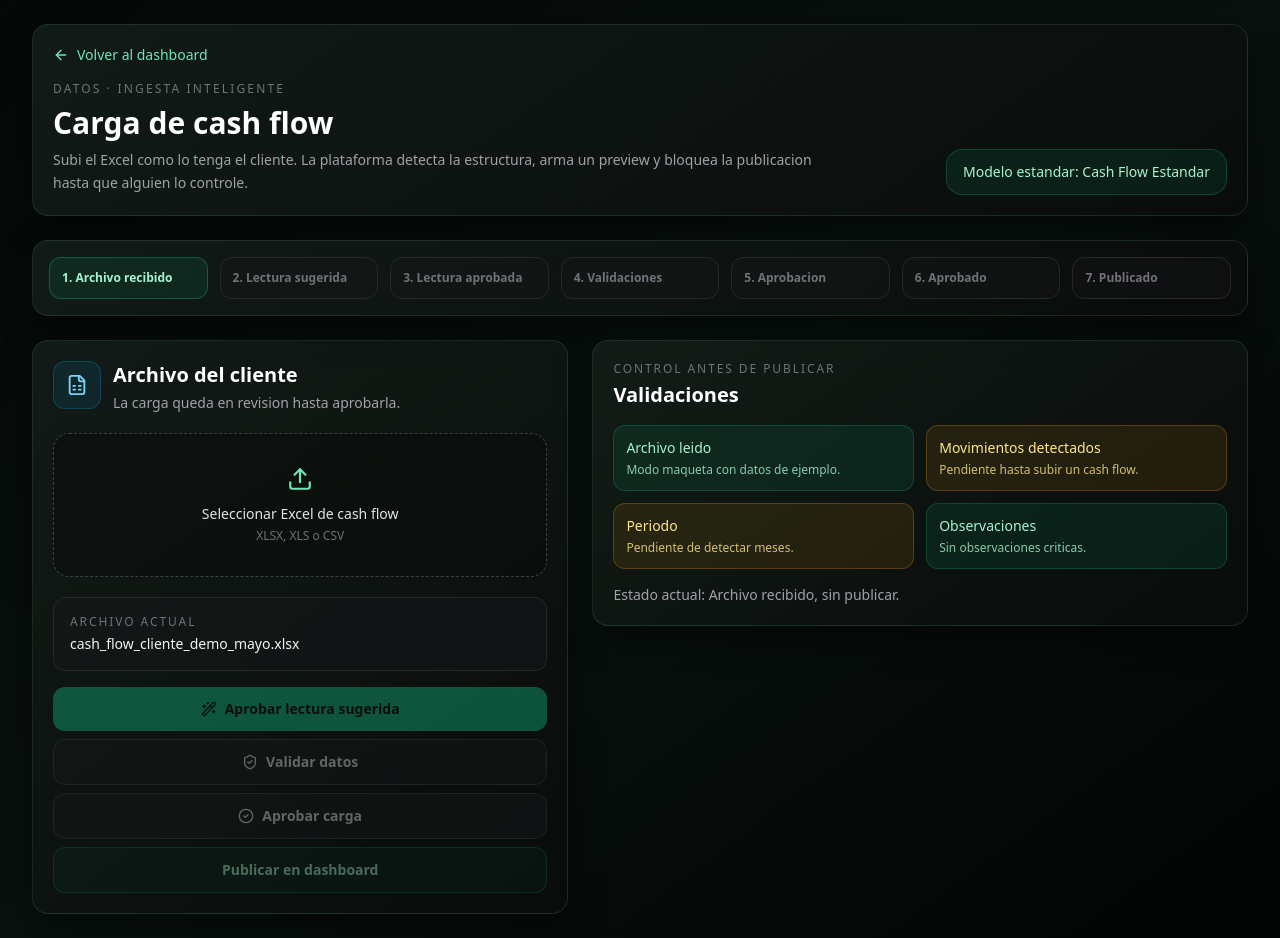
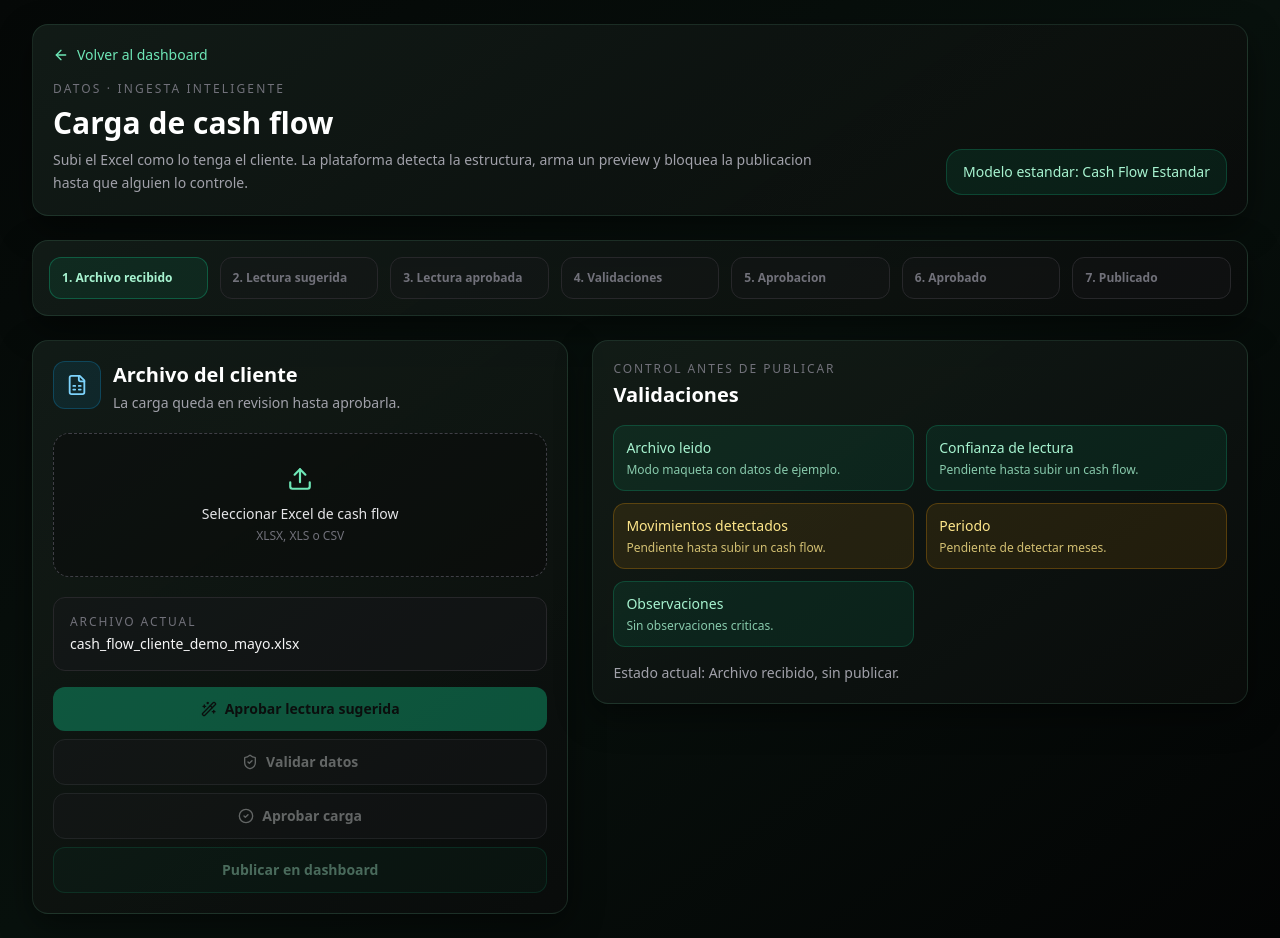
Before and after one commit to neronpchari-chaca/el-carmen-intelligence-dashboard, a Next.js app: page /data-ingestion in a window 1280 px wide. Built offline with nearby package versions, Linux system fonts and the light colour scheme.

Commit message:
Bloquear publicacion con diagnostico bajo

```diff
--- a/app/data-ingestion/page.tsx
+++ b/app/data-ingestion/page.tsx
@@ -4,6 +4,7 @@ import Link from 'next/link';
 import { useMemo, useState } from 'react';
 import { ArrowLeft, CheckCircle2, FileSpreadsheet, ShieldCheck, Upload, Wand2 } from 'lucide-react';
 import { ingestionStages, standardDatasetSchemas, type IngestionStage } from '@/config/dataIngestion';
+import { CashFlowReadingDiagnosticPanel } from '@/components/ingestion/CashFlowReadingDiagnosticPanel';
 import { IngestionIssuesPanel } from '@/components/ingestion/IngestionIssuesPanel';
 import { IngestionTotalsPanel } from '@/components/ingestion/IngestionTotalsPanel';
 import { IngestionValidationPanel, type IngestionValidationCheck } from '@/components/ingestion/IngestionValidationPanel';
@@ -75,7 +76,8 @@ export default function DataIngestionPage() {
   }, [parseResult]);
 
   const issues = parseResult?.issues ?? [];
-  const canValidate = Boolean(parseResult && approvedReading && parseResult.records.length > 0);
+  const lowConfidence = parseResult?.readingDiagnostic.confidence === 'baja';
+  const canValidate = Boolean(parseResult && approvedReading && parseResult.records.length > 0 && !lowConfidence);
   const showPreview = Boolean(parseResult) || (stage !== 'received' && stage !== 'ai-mapping-suggested');
 
   const validationChecks: IngestionValidationCheck[] = [
@@ -83,6 +85,13 @@ export default function DataIngestionPage() {
       label: 'Archivo leido',
       status: fileDiagnostic || readError ? (readError ? 'warning' : 'ok') : 'ok',
       detail: fileDiagnostic?.detail ?? readError ?? 'Modo maqueta con datos de ejemplo.',
+    },
+    {
+      label: 'Confianza de lectura',
+      status: lowConfidence ? 'warning' : 'ok',
+      detail: parseResult
+        ? `${parseResult.readingDiagnostic.confidence} (${parseResult.readingDiagnostic.confidenceScore}/100). ${lowConfidence ? 'Requiere revisar antes de publicar.' : 'Puede pasar a control humano.'}`
+        : 'Pendiente hasta subir un cash flow.',
     },
     {
       label: 'Movimientos detectados',
@@ -124,11 +133,11 @@ export default function DataIngestionPage() {
 
       setParseResult(result);
       setFileDiagnostic({
-        status: result.records.length > 0 && result.issues.length === 0 ? 'ok' : 'warning',
+        status: result.records.length > 0 && result.issues.length === 0 && result.readingDiagnostic.confidence !== 'baja' ? 'ok' : 'warning',
         title: result.records.length > 0 ? 'Cash flow detectado' : 'Requiere revision',
         detail:
           result.records.length > 0
-            ? 'El sistema detecto una estructura de cash flow y preparo un preview para controlar.'
+            ? `El sistema detecto una estructura de cash flow con confianza ${result.readingDiagnostic.confidence}. Revisar diagnostico antes de publicar.`
             : 'El archivo se leyo, pero no se pudo detectar una estructura suficiente para normalizar movimientos.',
         records: result.records.length,
         monthRange: result.monthRange,
@@ -145,7 +154,7 @@ export default function DataIngestionPage() {
   };
 
   const publishToDashboard = () => {
-    if (!parseResult) return;
+    if (!parseResult || lowConfidence) return;
 
     savePublishedCashFlow({
       sourceFile: fileName,
@@ -153,6 +162,8 @@ export default function DataIngestionPage() {
       monthRange: parseResult.monthRange,
       recordCount: parseResult.records.length,
       monthlySummary: parseResult.monthlySummary,
+      balanceSummary: parseResult.balanceSummary,
+      readingDiagnostic: parseResult.readingDiagnostic,
       records: parseResult.records,
       previewRows: parseResult.records.slice(0, 25),
       issues: parseResult.issues,
@@ -246,7 +257,7 @@ export default function DataIngestionPage() {
               <button onClick={() => setStage('approved')} disabled={stage !== 'pending-approval'} className="inline-flex items-center justify-center gap-2 rounded-xl border border-zinc-700 bg-zinc-900 px-4 py-3 text-sm font-semibold text-zinc-200 transition hover:border-emerald-500/50 disabled:cursor-not-allowed disabled:opacity-40">
                 <CheckCircle2 size={16} /> Aprobar carga
               </button>
-              <button onClick={publishToDashboard} disabled={stage !== 'approved' || issues.length > 0} className="inline-flex items-center justify-center gap-2 rounded-xl border border-emerald-500/40 bg-emerald-500/10 px-4 py-3 text-sm font-semibold text-emerald-200 transition hover:bg-emerald-500/20 disabled:cursor-not-allowed disabled:opacity-40">
+              <button onClick={publishToDashboard} disabled={stage !== 'approved' || issues.length > 0 || lowConfidence} className="inline-flex items-center justify-center gap-2 rounded-xl border border-emerald-500/40 bg-emerald-500/10 px-4 py-3 text-sm font-semibold text-emerald-200 transition hover:bg-emerald-500/20 disabled:cursor-not-allowed disabled:opacity-40">
                 Publicar en dashboard
               </button>
             </div>
@@ -280,6 +291,7 @@ export default function DataIngestionPage() {
               </article>
             ) : null}
 
+            {parseResult ? <CashFlowReadingDiagnosticPanel result={parseResult} /> : null}
             <IngestionValidationPanel checks={validationChecks} currentStage={ingestionStages[stage]} />
             <IngestionIssuesPanel issues={issues} />
           </section>
```
